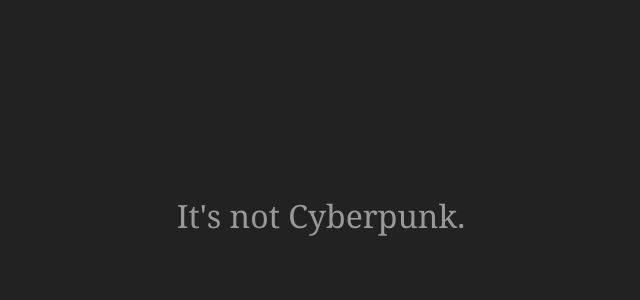
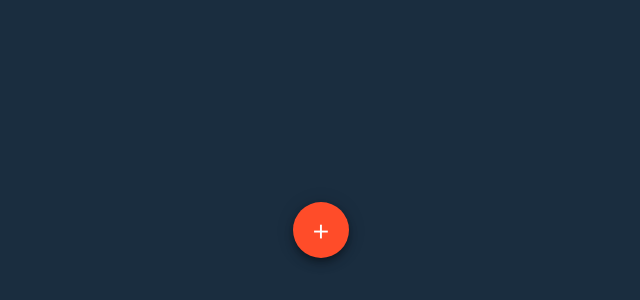
Before and after one commit to elShailee/the-weird-game, a React (Create React App) app: page / in a window 1280 px wide. Shown: the part 170-470 px from the top of the page, without its empty margins (319-959 px from the left). Built offline with nearby package versions, Linux system fonts and the light colour scheme.

Commit message:
started creating a FAB

```diff
--- a/src/Chapters/Chapter00/styles.js
+++ b/src/Chapters/Chapter00/styles.js
@@ -15,6 +15,7 @@ export const WelcomeScreenContainer = styled(animated.div)`
 	${({ theme }) => theme.customStyles.nonSelectable}
 	padding: ${({ theme }) => theme.sizes.padding.L};
 	background-color: ${({ theme }) => theme.colors.chapter00.welcomeScreenBG};
+	color: ${({ theme }) => theme.colors.chapter00.welcomeScreenText};
 	font-family: ${({ theme }) => theme.fonts.primary};
 	font-size: ${({ theme }) => theme.sizes.text.XL};
 `;
--- a/src/Chapters/Chapter01.jsx
+++ /dev/null
@@ -1,5 +0,0 @@
-import React from 'react';
-
-export default function Chapter01() {
-	return <div>game over</div>;
-}
--- /dev/null
+++ b/src/Chapters/Chapter01/Chapter01.jsx
@@ -0,0 +1,13 @@
+import { useContext } from 'react';
+import { ThemeContext } from 'styled-components';
+import { AddButton, ChapterContainer } from './styles';
+
+export default function Chapter01() {
+	const theme = useContext(ThemeContext);
+
+	return (
+		<ChapterContainer>
+			<AddButton bgc={theme.colors.chapter01.addButton.BG}>+</AddButton>
+		</ChapterContainer>
+	);
+}
--- /dev/null
+++ b/src/Chapters/Chapter01/styles.js
@@ -0,0 +1,42 @@
+import { animated } from 'react-spring';
+import styled from 'styled-components';
+
+export const ChapterContainer = styled.div`
+	${({ theme }) => theme.customStyles.screenSized}
+	${({ theme }) => theme.customStyles.nonSelectable}
+  ${({ theme }) => theme.customStyles.centerItems}
+  font-size:${({ theme }) => theme.sizes.text.M};
+	font-family: ${({ theme }) => theme.fonts.primary};
+	background-color: ${({ theme }) => theme.colors.chapter01.BG};
+	color: ${({ theme }) => theme.colors.chapter01.text.light};
+`;
+
+const smallBoxShadow =
+	'0px 3px 5px -1px rgba(0, 0, 0, 0.25), 0px 6px 10px 0px rgba(0, 0, 0, 0.2), 0px 1px 18px 0px rgba(0, 0, 0, 0.16)';
+const bigBoxShadow =
+	'0px 7px 8px -4px rgb(0, 0, 0, 0.25), 0px 12px 17px 2px rgb(0, 0, 0, 0.2),	0px 5px 22px 4px rgb(0, 0, 0, 0.16)';
+
+export const AddButton = styled(animated.div)`
+	width: 3.5rem;
+	height: 3.5rem;
+	background-color: ${({ bgc }) => bgc};
+	border-radius: 50%;
+	font-size: ${({ theme }) => theme.sizes.text.L};
+	color: ${({ theme }) => theme.colors.chapter01.addButton.text};
+	${({ theme }) => theme.customStyles.centerItems};
+	${({ theme }) => theme.customStyles.clickable};
+	box-shadow: ${smallBoxShadow};
+	transition: box-shadow 250ms ease, filter 400ms;
+
+	&:hover {
+		filter: brightness(123%);
+	}
+	&:hover {
+		box-shadow: ${bigBoxShadow};
+	}
+
+	&:active {
+		transition: box-shadow 250ms ease, filter 0ms;
+		filter: brightness(185%) saturate(65%);
+	}
+`;
--- a/src/Chapters/chaptersLib.js
+++ b/src/Chapters/chaptersLib.js
@@ -1,4 +1,4 @@
 import { Chapter00 } from 'Chapters/Chapter00/Chapter00';
-import Chapter01 from 'Chapters/Chapter01';
+import Chapter01 from 'Chapters/Chapter01/Chapter01';
 
 export const chaptersLib = { 0: Chapter00, 1: Chapter01 };
--- a/src/Context/ChaptersContext.jsx
+++ b/src/Context/ChaptersContext.jsx
@@ -3,7 +3,7 @@ import { useState, createContext, useContext } from 'react';
 export const ChaptersContext = createContext();
 
 export function ChaptersProvider(props) {
-	const [currentChapterIndex, setCurrentChapterByIndex] = useState(0);
+	const [currentChapterIndex, setCurrentChapterByIndex] = useState(1);
 	const skipChapter = () => setCurrentChapterByIndex(currentChapterIndex + 1);
 
 	return (
--- a/src/palette.js
+++ b/src/palette.js
@@ -1,10 +1,23 @@
+// numbering convention is single digits Brightness-Saturation-opacity, 0 is 10.
+
 const palette = {
 	gray: {
 		200: `rgb(34, 34, 34)`,
 		700: `rgb(153, 153, 153)`,
 	},
-	red: {
-		950: `rgb(221, 34, 51)`,
+	white: {
+		900: `white`,
+	},
+	blue: {
+		200: `rgb(8, 32, 50)`,
+		350: `rgb(26, 45, 63)`,
+		450: `rgb(44, 57, 75)`,
+		550: `rgb(51, 71, 86)`,
+		620: `rgb(72,88,104)`,
+		720: `rgb(85, 104, 122)`,
+	},
+	orange: {
+		900: `rgb(255, 76, 41)`,
 	},
 };
 
--- a/src/theme.js
+++ b/src/theme.js
@@ -13,6 +13,7 @@ export const theme = {
 		text: {
 			XL: '3rem',
 			L: '2rem',
+			M: '1.5rem',
 			S: '1rem',
 		},
 		letterSpacing: {
@@ -34,6 +35,7 @@ export const theme = {
 		nonSelectable: `
 			user-select: none;
 			-webkit-user-drag: none;
+			-webkit-tap-highlight-color: transparent;
 		`,
 		clickable: `
 			cursor: pointer;
@@ -49,9 +51,21 @@ export const theme = {
 	},
 	colors: {
 		chapter00: {
-			welcomeScreenBG: palette.red[950],
+			welcomeScreenBG: palette.orange[900],
+			welcomeScreenText: palette.gray[200],
 			introScreenBG: palette.gray[200],
 			introScreenText: palette.gray[700],
 		},
+		chapter01: {
+			BG: palette.blue[350],
+			text: {
+				light: palette.white[900],
+				dark: palette.orange[950],
+			},
+			addButton: {
+				BG: palette.orange[900],
+				text: palette.white[900],
+			},
+		},
 	},
 };
```
